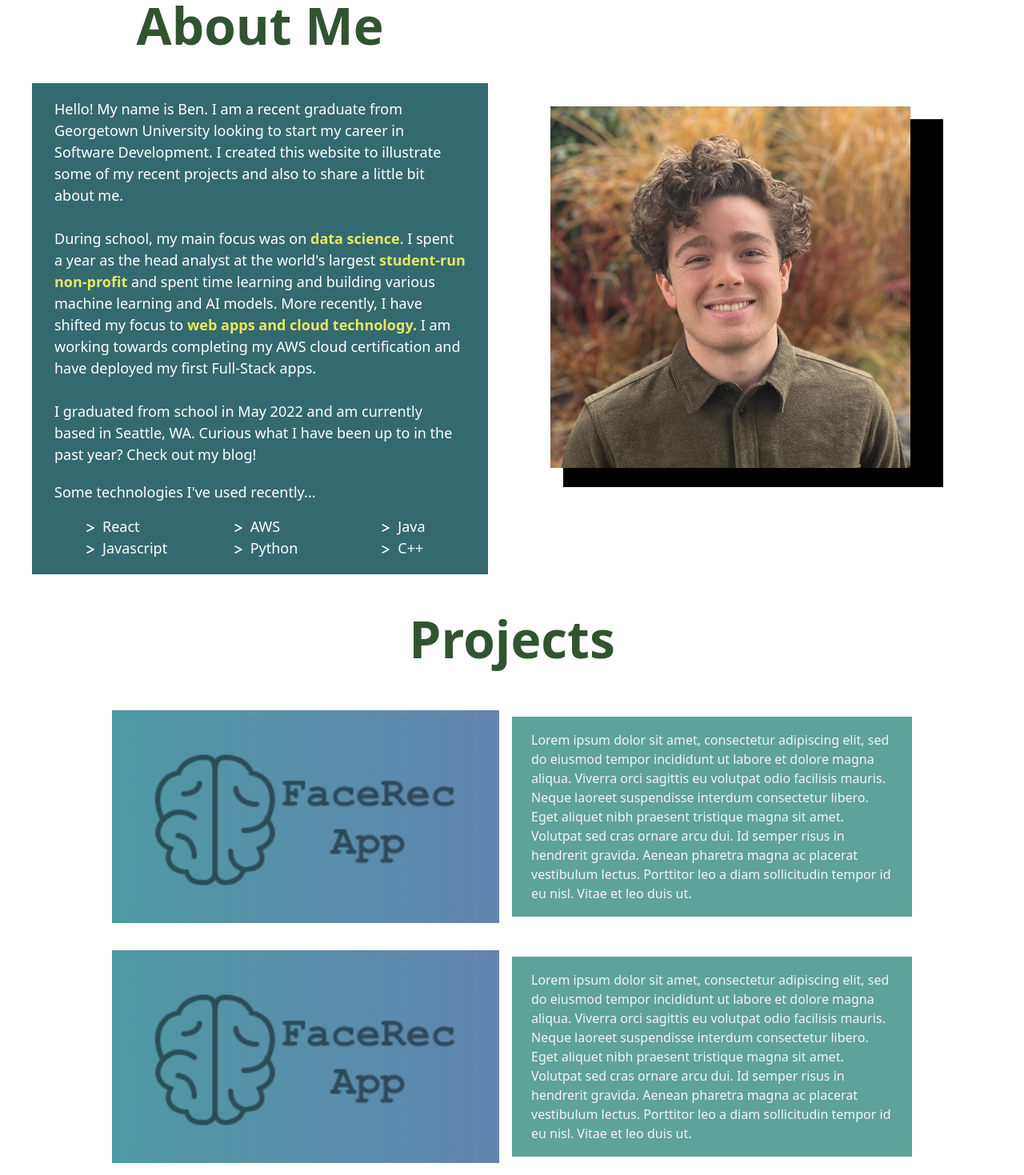
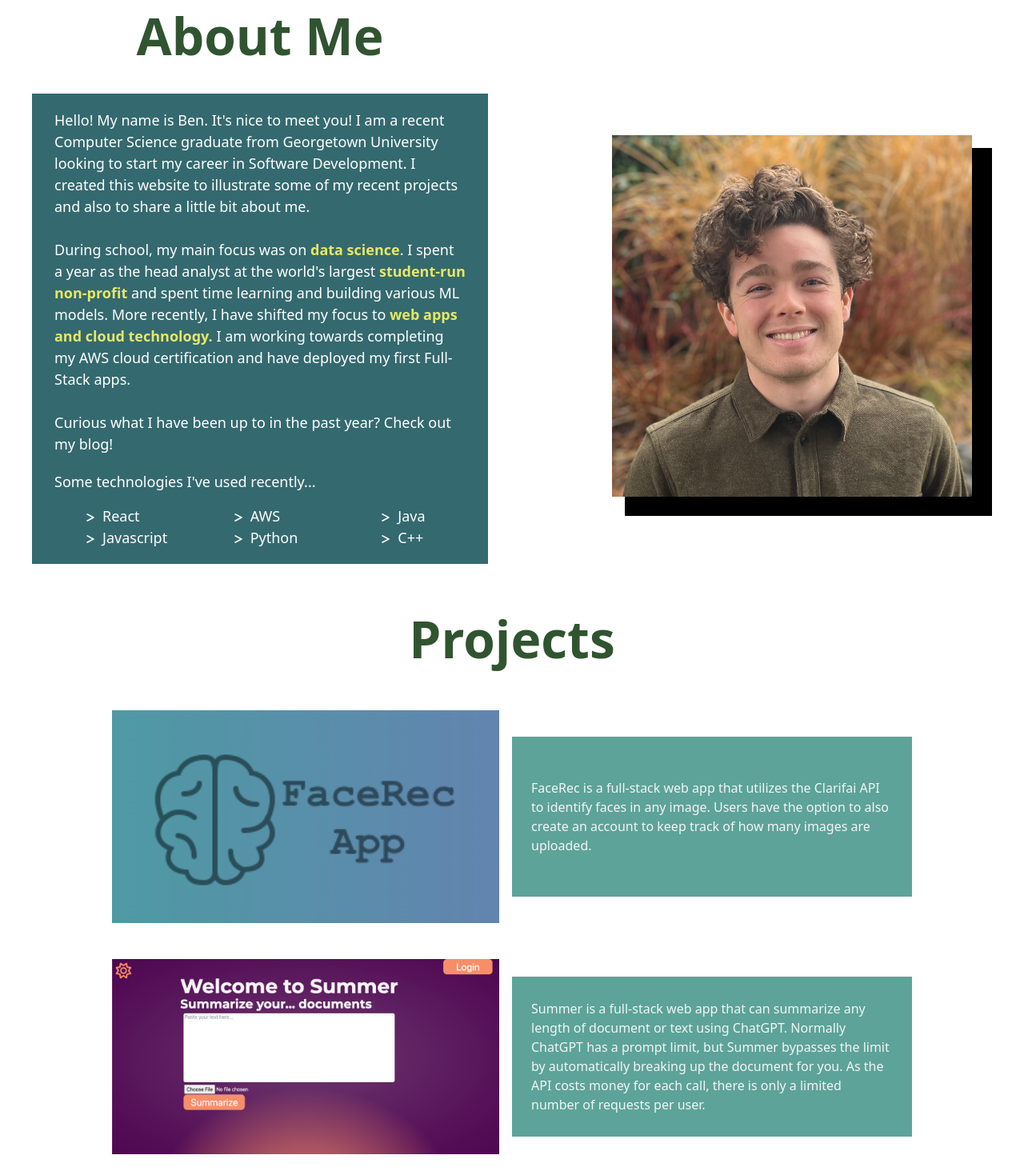
Before and after one commit to ben-sikora/portfolio-website, a React (Vite) app: page / in a window 1280 px wide. Shown: the part 860-2329 px from the top of the page at 80% size. Built offline with nearby package versions, Linux system fonts and the light colour scheme; a web font is replaced by a local one.

Commit message:
Content Update

```diff
--- a/src/components/About.jsx
+++ b/src/components/About.jsx
@@ -22,19 +22,19 @@ const About = () => {
             <h2 className='text-display text-[64px] font-[800] text-darkgreen mb-6'> About Me</h2>
             <div className='bg-darkblue w-[570px] px-[1.75rem] py-[1.2rem]'>
                 <p className='text-display text-[18px] font-[400] text-white mb-5'>
-                Hello! My name is Ben.
-                I am a recent graduate from Georgetown University looking to start my career in Software Development. I created this website to illustrate some of my recent projects and also to share a little bit about me.
+                Hello! My name is Ben. It's nice to meet you!
+                I am a recent Computer Science graduate from Georgetown University looking to start my career in Software Development. I created this website to illustrate some of my recent projects and also to share a little bit about me.
                 <br/>
                 <br />
                 During school, my main focus was on
                 <span className='text-yellow font-bold'> data science</span>.
                 I spent a year as the head analyst at the world's largest
-                <span className='text-yellow font-bold'> student-run non-profit</span>  and spent time learning and building various machine learning and AI models. More recently, I have shifted my focus to
+                <span className='text-yellow font-bold'> student-run non-profit</span>  and spent time learning and building various ML models. More recently, I have shifted my focus to
                 <span className='text-yellow font-bold'> web apps and cloud technology. </span>
                 I am working towards completing my AWS cloud certification and have deployed my first Full-Stack apps.
                 <br/>
                 <br />
-                I graduated from school in May 2022 and am currently based in Seattle, WA. Curious what I have been up to in the past year? Check out my blog!
+                Curious what I have been up to in the past year? Check out my blog!
                 </p>
                 <div className=''>
                 <h4 className='text-display text-[18px] font-[400] text-white mb-4'>Some technologies I've used recently...</h4>
@@ -54,7 +54,7 @@ const About = () => {
         <div className=''>
           <img src={portrait} className='w-[400px]'/>
   </div>*/}
-        <div className='w-[650px] flex flex-col items-center mt-10'>
+        <div className='flex flex-col items-center justify-center mt-[7rem]'  >
         <div className="w-[475px] grid grid-rows-1 grid-cols-1 box-border justify-self-center">
             <div className="w-[475px] h-[460px] z-0 row-start-1 row-end-2 col-start-1 col-end-2 bg-black mt-4 ml-4">
             </div>
@@ -64,7 +64,7 @@ const About = () => {
                     className="w-[450px] object-contain z-0 row-start-1 row-end-2 col-start-1 col-end-2"
             />
         </div>
-        {/*        <h4 className='text-display text-[24px] font-[500] leading-8 text-darkblue ml-10'>"Curiosity is at the center of my path to learning, and with every new challenge comes the opportunity to gain a deeper understanding of new ideas and create something that truly stands out.”</h4>*/}
+        {/*}<h4 className='text-display text-[24px] font-[500] leading-10 ml-10 mt-2'>"Curiosity is at the center of all that I do. I believe that each new challenge has the potential to expand my understanding of myself and the world around me.”</h4>*/}
         </div>
     </motion.div>
   )
--- a/src/components/BigProject.jsx
+++ b/src/components/BigProject.jsx
@@ -1,7 +1,6 @@
 import React from 'react'
-import FaceRecApp from "../assets/FaceRecApp.png"
 
-const BigProject = () => {
+const BigProject = (props) => {
 
 
 
@@ -10,23 +9,14 @@ const BigProject = () => {
       <div className="w-[500px] self-center">
         <div className="transition-all duration-200 cursor-pointer filter  hover:grayscale-[0.5] hover:scale-[102%] mr-4">
           <a href="#">
-            <img src={FaceRecApp} className="w-[100%]"></img>
+            <img src={props.img} className="w-[100%]"></img>
           </a>
         </div>
       </div>
 
-      <div className="self-center bg-lightblue w-[500px] h-[250px] text-gray-100 flex justify-center items-center box-border p-6">
-        <p>
-          Lorem ipsum dolor sit amet, consectetur adipiscing elit, sed do
-          eiusmod tempor incididunt ut labore et dolore magna aliqua. Viverra
-          orci sagittis eu volutpat odio facilisis mauris. Neque laoreet
-          suspendisse interdum consectetur libero. Eget aliquet nibh praesent
-          tristique magna sit amet. Volutpat sed cras ornare arcu dui. Id semper
-          risus in hendrerit gravida. Aenean pharetra magna ac placerat
-          vestibulum lectus. Porttitor leo a diam sollicitudin tempor id eu
-          nisl. Vitae et leo duis ut.
+        <p className="self-center bg-lightblue w-[500px] h-[200px] text-gray-100 flex justify-center items-center box-border p-6">
+          {props.content}
         </p>
-      </div>
     </div>
   );
 };
--- a/src/components/Projects.jsx
+++ b/src/components/Projects.jsx
@@ -1,9 +1,17 @@
 import React, { useState } from "react";
 import IndProject from "./IndProject";
 import BigProject from "./BigProject";
+import FaceRecApp from "../assets/FaceRecApp.png"
+import SummerDev from "../assets/SummerDev.png"
 
 const Projects = () => {
   const [showMore, setShowMore] = useState(false);
+
+
+  const faceRecContent='FaceRec is a full-stack web app that utilizes the Clarifai API to identify faces in any image. Users have the option to also create an account to keep track of how many images are uploaded.'
+
+
+  const summerContent='Summer is a full-stack web app that can summarize any length of document or text using ChatGPT. Normally ChatGPT has a prompt limit, but Summer bypasses the limit by automatically breaking up the document for you. As the API costs money for each call, there is only a limited number of requests per user.'
 
   let condProjects;
 
@@ -49,11 +57,12 @@ const Projects = () => {
           {" "}
           Projects
         </h2>
-        <BigProject />
-        <BigProject />
+        <BigProject content={faceRecContent} img={FaceRecApp}/>
+        <BigProject content={summerContent} img={SummerDev}/>
 
         {condProjects}
       </div>
+      <h4 className='text-display text-[24px] font-[500] leading-10 ml-10 mt-10 text-center'>"Curiosity is at the center of all that I do. I believe that each new challenge has the potential to expand my understanding of myself and the world around me.”</h4>
     </div>
   );
 };
```
Also changed, not shown: src/assets/SummerDev.png (added).
